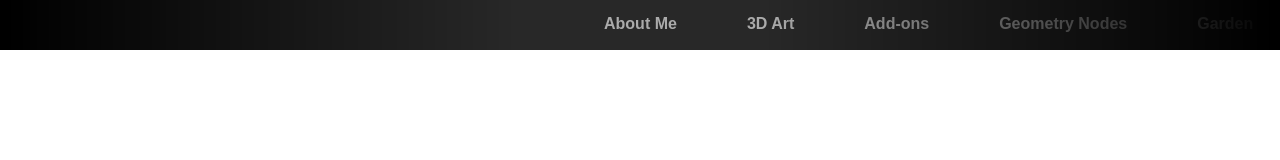
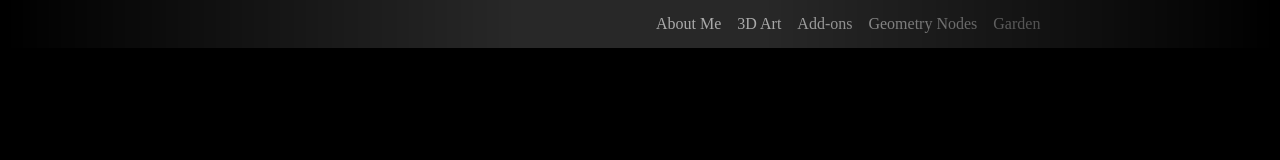
Before and after one commit to ClemensBeute/portfolio, a plain HTML site: page scrolling_navbar.html in a window 1280 px wide. Drawn offline with Linux system fonts and the light colour scheme.

Commit message:
more navbar stuff

```diff
--- a/scrolling_navbar.html
+++ b/scrolling_navbar.html
@@ -8,14 +8,15 @@
             top: 0;
             left: 0;
             width: 100%;
-            height: 50px;
+            height: 3rem;
             background: rgb(40, 40, 40);
-            font-family: 'Arial', sans-serif;
+            box-shadow: 0 2px 10px rgba(0, 0, 0, 0.3);
+
 
             display: flex;
-            gap: 20px;
+            align-items: center;
+            gap: 1rem;
 
-            /* backdrop-filter: blur(5px); */
             overflow-x: auto;
             /* Fixed width to make it scrollable */
             white-space: nowrap;
@@ -29,6 +30,14 @@
             /* Hide scrollbar for IE and Edge */
         }
 
+        /* Hide scrollbar for Webkit browsers */
+        .nav-container::-webkit-scrollbar {
+            display: none;
+        }
+
+        .nav-container .active {
+            color: white;
+        }
 
         .nav-overlay {
             position: absolute;
@@ -40,37 +49,17 @@
             background: linear-gradient(90deg, rgb(0, 0, 0) 0%, rgba(255, 255, 255, 0) 40%, rgba(255, 255, 255, 0) 60%, rgb(0, 0, 0) 100%);
         }
 
-
-
-        /* Hide scrollbar for Webkit browsers */
-        .menu::-webkit-scrollbar {
-            display: none;
+        .nav-item {
+            position: relative;
+            color: rgb(171, 171, 171);
+            flex-shrink: 0;
+            cursor: pointer;
+            user-select: none;
         }
 
-        .menu-item {
-            position: relative;
-            padding: 15px 25px;
-            color: rgb(171, 171, 171);
-            /* text-decoration: none; */
-            font-weight: bold;
-            transition: all 0.3s ease;
-            border-radius: 8px;
-            overflow: hidden;
-            flex-shrink: 0;
-            /* Prevent items from shrinking */
-            cursor: pointer;
-        }
-
-
-
-        .menu-item:hover {
+        .nav-item:hover {
             color: white;
         }
-
-        .menu-item:active {
-            color: greenyellow;
-        }
-
 
         .placeholder {
             width: 50vw;
@@ -80,14 +69,14 @@
     </style>
 </head>
 
-<body>
+<body style="background-color: black;">
     <nav class="nav-container" id="menu">
         <div class="placeholder"></div>
-        <div class="menu-item" style="--i:1" onclick="scrollToItem(this)">About Me</div>
-        <div class="menu-item" style="--i:2" onclick="scrollToItem(this)">3D Art</div>
-        <div class="menu-item" style="--i:3" onclick="scrollToItem(this)">Add-ons</div>
-        <div class="menu-item" style="--i:4" onclick="scrollToItem(this)">Geometry Nodes</div>
-        <div class="menu-item" style="--i:5" onclick="scrollToItem(this)">Garden</div>
+        <div class="nav-item" style="--i:1" onclick="scrollToItem(this)">About Me</div>
+        <div class="nav-item" style="--i:2" onclick="scrollToItem(this)">3D Art</div>
+        <div class="nav-item" style="--i:3" onclick="scrollToItem(this)">Add-ons</div>
+        <div class="nav-item" style="--i:4" onclick="scrollToItem(this)">Geometry Nodes</div>
+        <div class="nav-item" style="--i:5" onclick="scrollToItem(this)">Garden</div>
         <div class="placeholder"></div>
     </nav>
     <div class="nav-overlay">
@@ -104,6 +93,10 @@
                 left: scrollLeft,
                 behavior: 'smooth'
             });
+
+            // set active item
+            document.querySelectorAll('.nav-item').forEach(item => item.classList.remove('active'));
+            element.classList.add('active');
         }
 
         // Scroll to first element on page load
@@ -111,6 +104,7 @@
             const firstItem = document.querySelector('.menu-item');
             scrollToItem(firstItem);
         });
+
     </script>
 </body>
 
```
